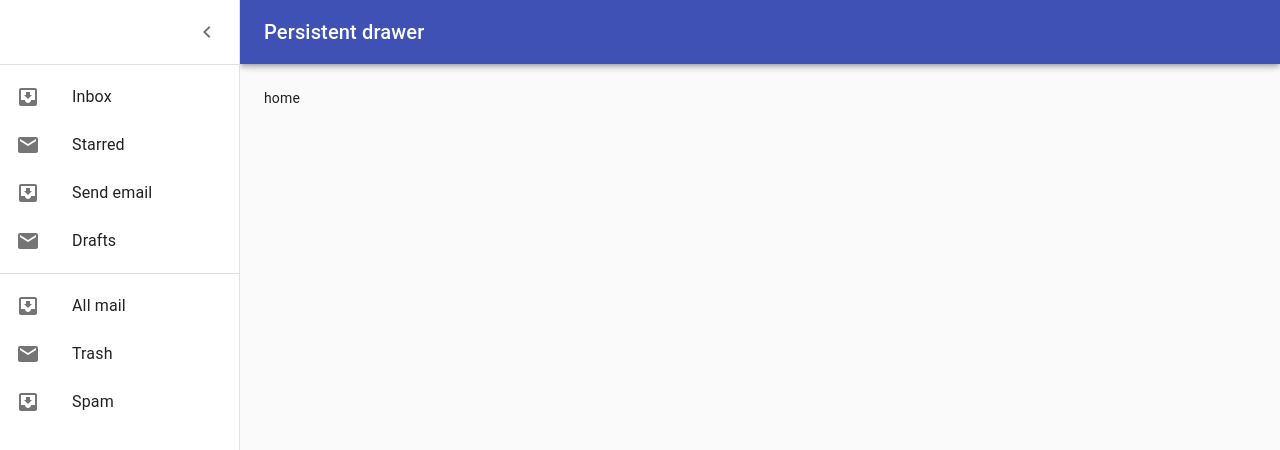
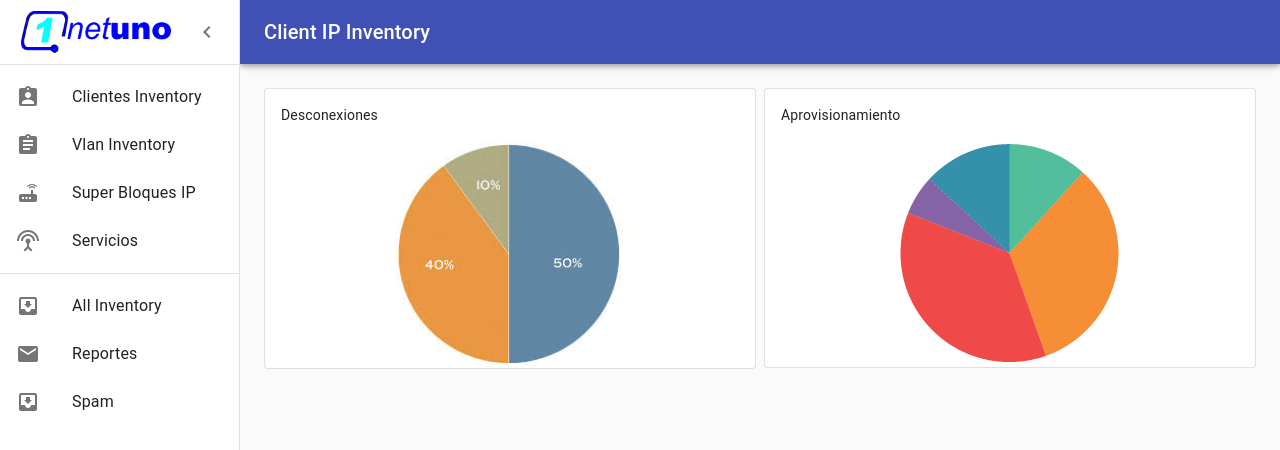
Before and after one commit to mariateresa1307/Netunosys, a React (Create React App) app: page /home in a window 1280 px wide. Both pictures are taken after a click on the button "open drawer". Shown: the top 450 px of the page. Built offline with nearby package versions, Linux system fonts and the light colour scheme.

Commit message:
ajustes 9feb

```diff
--- a/src/pages/home/index.jsx
+++ b/src/pages/home/index.jsx
@@ -1,8 +1,53 @@
 import React, { Component } from "react";
+import Grid from '@material-ui/core/Grid';
+import Card from '@material-ui/core/Card';
+import CardContent from '@material-ui/core/CardContent';
+import LogoGraf from "../assets/images/loi.jpeg";
+import LogoGrafi from "../assets/images/la.png";
+
+
 
 class index extends Component {
   render() {
-    return <div>home</div>;
+    return (
+      <Grid container spacing={1}>
+        <Grid item xs={12} sm={6} md={6} lg={6}   >
+          <Card variant="outlined">
+            <CardContent>
+              Desconexiones
+            </CardContent>
+            <img
+              src={LogoGraf}
+              alt="NETUNO"
+              style={{
+                width: "230px",
+                textAlign: "center",
+                display: "block",
+                margin: "auto"
+              }}
+            />
+          </Card>
+        </Grid>
+
+        <Grid item xs={12} sm={6} md={6} lg={6}  >
+          <Card variant="outlined">
+            <CardContent>
+              Aprovisionamiento
+            </CardContent>
+            <img
+              src={LogoGrafi}
+              alt="NETUNO"
+              style={{
+                width: "300",
+                textAlign: "center",
+                display: "block",
+                margin: "auto"
+              }}
+            />
+          </Card>
+        </Grid>
+      </Grid>
+    );
   }
 }
 
--- a/src/pages/layout/index.jsx
+++ b/src/pages/layout/index.jsx
@@ -17,6 +17,12 @@ import ListItemIcon from "@material-ui/core/ListItemIcon";
 import ListItemText from "@material-ui/core/ListItemText";
 import InboxIcon from "@material-ui/icons/MoveToInbox";
 import MailIcon from "@material-ui/icons/Mail";
+import LogoNetuno from "../assets/images/lo.png";
+import AssignmentIndIcon from '@material-ui/icons/AssignmentInd';
+import AssignmentIcon from '@material-ui/icons/Assignment';
+import RouterIcon from '@material-ui/icons/Router';
+import SettingsInputAntennaIcon from '@material-ui/icons/SettingsInputAntenna';
+
 
 const drawerWidth = 240;
 
@@ -100,6 +106,7 @@ class index extends Component {
     const { classes, theme } = this.props;
 
     return (
+
       <div className={classes.root}>
         <CssBaseline />
         <AppBar
@@ -108,6 +115,8 @@ class index extends Component {
             [classes.appBarShift]: this.state.open
           })}
         >
+
+
           <Toolbar>
             <IconButton
               color="inherit"
@@ -122,7 +131,8 @@ class index extends Component {
               <MenuIcon />
             </IconButton>
             <Typography variant="h6" noWrap>
-              Persistent drawer
+              Client IP Inventory
+
             </Typography>
           </Toolbar>
         </AppBar>
@@ -136,24 +146,55 @@ class index extends Component {
           }}
         >
           <div className={classes.drawerHeader}>
+            <img
+              src={LogoNetuno}
+              alt="NETUNO"
+              style={{
+                width: "150px",
+                textAlign: "center",
+                display: "block",
+                margin: "auto"
+              }}
+            />
             <IconButton onClick={this.handleDrawerClose}>
               {this.state.open ? <ChevronLeftIcon /> : <ChevronRightIcon />}
             </IconButton>
+
           </div>
           <Divider />
           <List>
-            {["Inbox", "Starred", "Send email", "Drafts"].map((text, index) => (
-              <ListItem button key={text}>
-                <ListItemIcon>
-                  {index % 2 === 0 ? <InboxIcon /> : <MailIcon />}
-                </ListItemIcon>
-                <ListItemText primary={text} />
-              </ListItem>
-            ))}
+            <ListItem button key={"Clientes Inventory"}>
+              <ListItemIcon>
+                <AssignmentIndIcon />
+              </ListItemIcon>
+              <ListItemText primary={"Clientes Inventory"} />
+            </ListItem>
+
+            <ListItem button key={"Vlan Inventory"}>
+              <ListItemIcon>
+                <AssignmentIcon />
+              </ListItemIcon>
+              <ListItemText primary={"Vlan Inventory"} />
+            </ListItem>
+
+            <ListItem button key={"Super Bloques IP"}>
+              <ListItemIcon>
+                <RouterIcon />
+              </ListItemIcon>
+              <ListItemText primary={"Super Bloques IP"} />
+            </ListItem>
+
+            <ListItem button key={"Servicios"}>
+              <ListItemIcon>
+                <SettingsInputAntennaIcon />
+              </ListItemIcon>
+              <ListItemText primary={"Servicios"} />
+            </ListItem>
           </List>
+
           <Divider />
           <List>
-            {["All mail", "Trash", "Spam"].map((text, index) => (
+            {["All Inventory", "Reportes", "Spam"].map((text, index) => (
               <ListItem button key={text}>
                 <ListItemIcon>
                   {index % 2 === 0 ? <InboxIcon /> : <MailIcon />}
```
Also changed, not shown: src/pages/assets/images/la.png (added), src/pages/assets/images/loi.jpeg (added).
